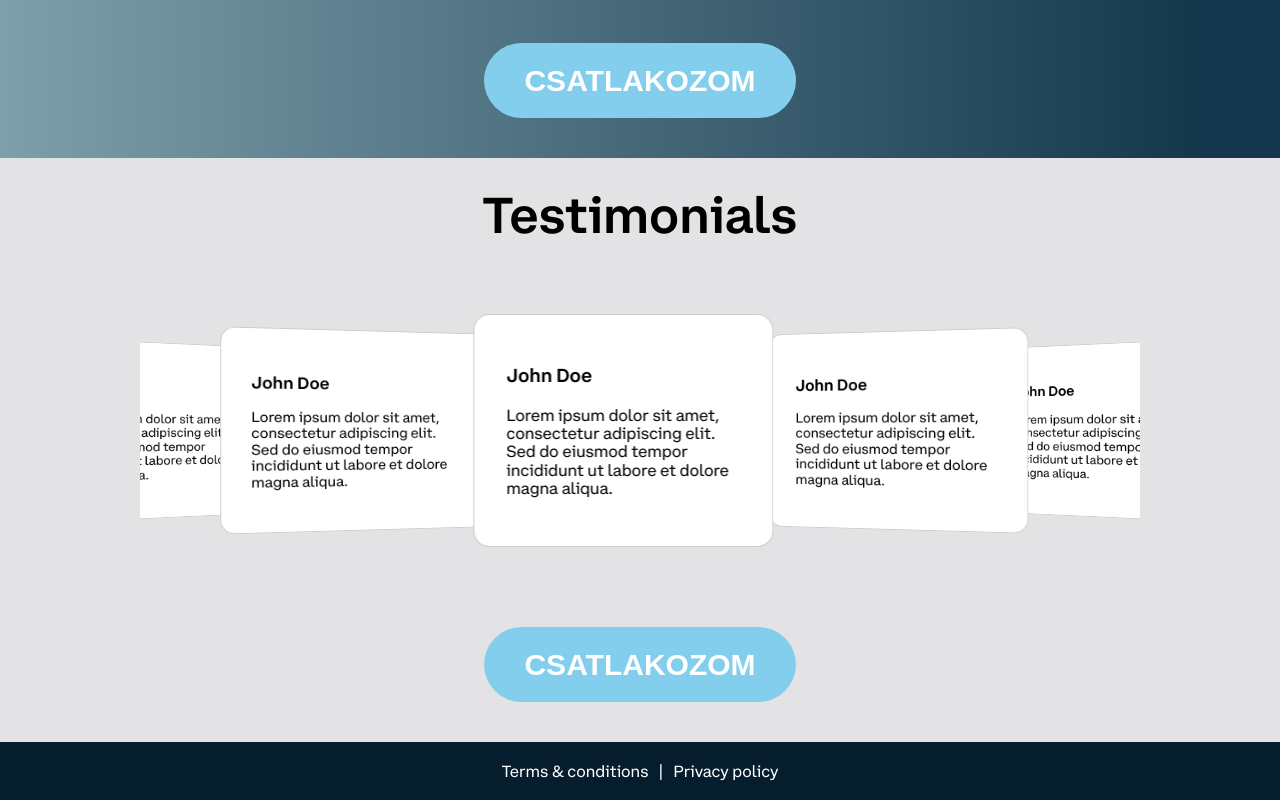
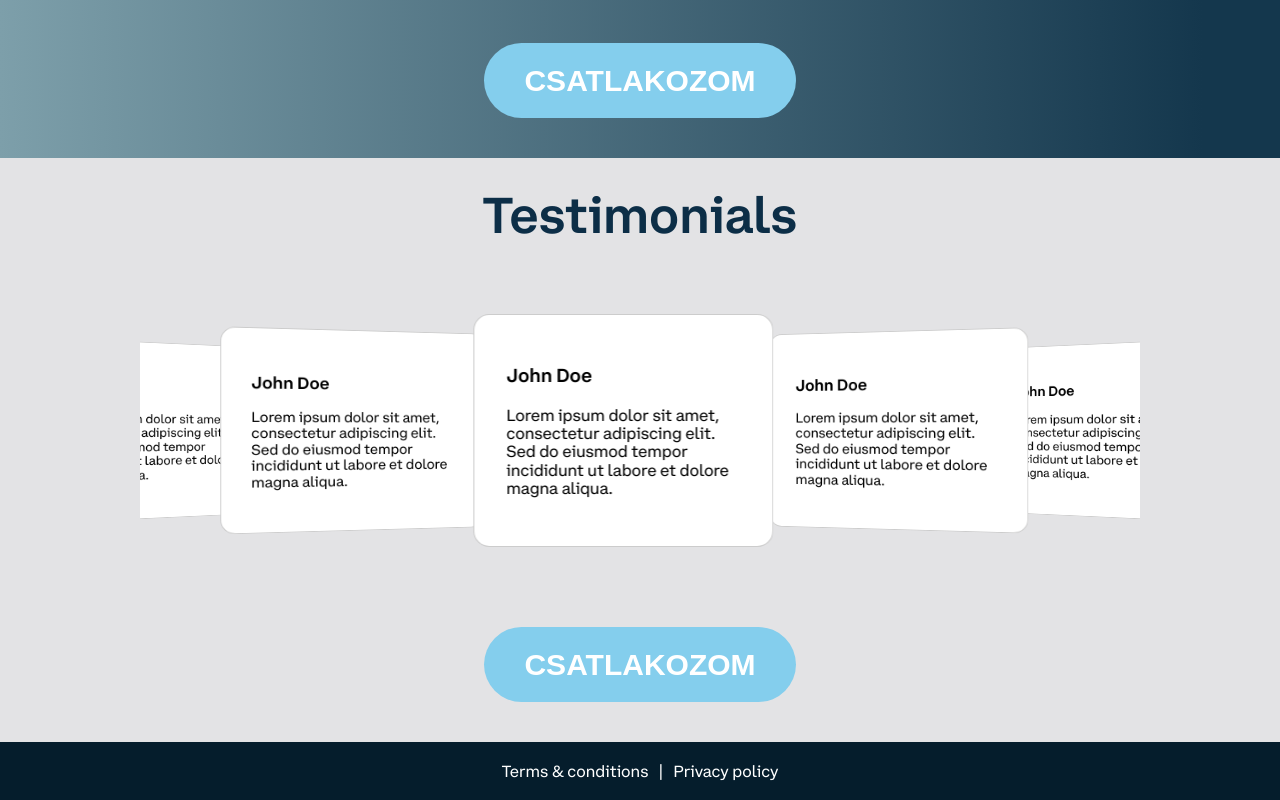
Before and after one commit to medlino/coach_landing, a Next.js app: page / in a window 1280 px wide. Shown: the part 2212-3012 px from the top of the page. Built offline with nearby package versions, Linux system fonts and the light colour scheme.

Commit message:
feat: testimonials color

```diff
--- a/src/components/Sections/TestimonialSection/TestimonialSection.module.scss
+++ b/src/components/Sections/TestimonialSection/TestimonialSection.module.scss
@@ -5,6 +5,7 @@
   justify-content: center;
   background-color: #e3e3e5;
   h1 {
+    color: #0c2e47;
     font-size: 50px;
     margin-top: 28px;
     margin-bottom: 40px;
```
Also changed, not shown: 1 other file (tests, documents, lock files or other folders).
